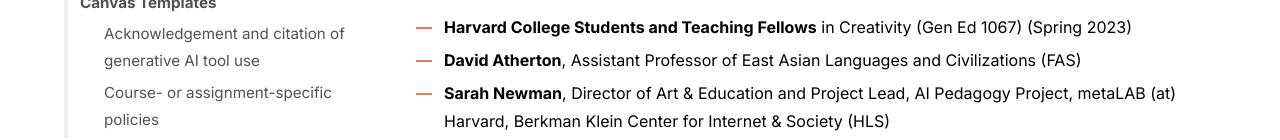
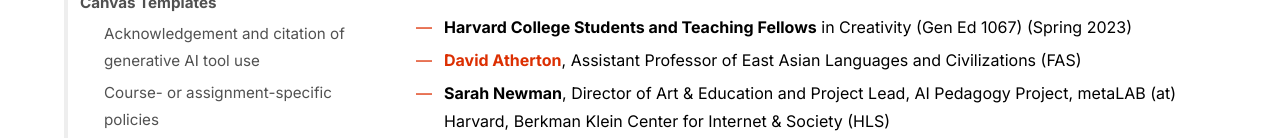
Before and after one commit to metalab-ai-pedagogy/ai-code-of-conduct, a website: page public/index.html in a window 1280 px wide. Shown: the part 623-763 px from the top of the page. Drawn offline with nearby package versions, Linux system fonts and the light colour scheme.

Commit message:
adding link to david's profile

```diff
--- a/public/index.html
+++ b/public/index.html
@@ -90,7 +90,7 @@
                     <h2 class="mb-4 font-bold text-3xl text-black">Authors</h2>
                     <ul class="list-dash relative">
                         <li><p><span class="font-semibold">Harvard College Students and Teaching Fellows</span> in Creativity (Gen Ed 1067) (Spring 2023)</p></li>
-                        <li><p><span class="font-semibold">David Atherton</span>, Assistant Professor of East Asian Languages and Civilizations (FAS)</p></li>
+                        <li><p><span class="font-semibold"><a href="https://ealc.fas.harvard.edu/people/david-atherton">David Atherton</a></span>, Assistant Professor of East Asian Languages and Civilizations (FAS)</p></li>
                         <li><p><span class="font-semibold">Sarah Newman</span>, Director of Art & Education and Project Lead, AI Pedagogy Project, metaLAB (at) Harvard, Berkman Klein Center for Internet & Society (HLS)</p></li>
                         <li><p><span class="font-semibold">Kathleen Esfahany</span>, Research Assistant at metaLAB (at) Harvard, Berkman Klein Center for Internet & Society / PhD Student, Harvard Program in Neuroscience (HMS/FAS)</p></li>
                     </ul>
```
